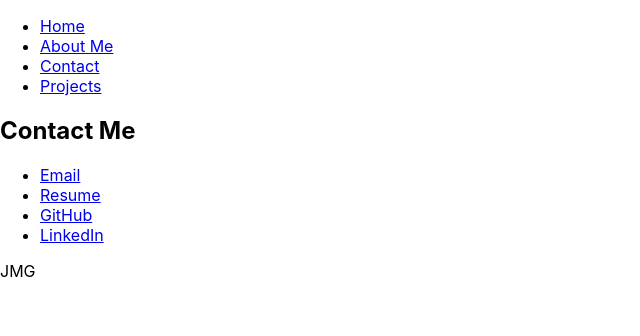
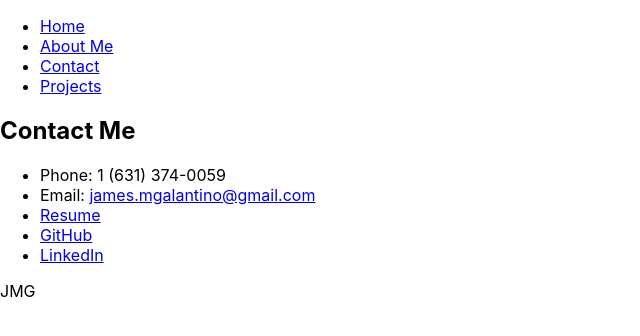
Before and after one commit to jimbopulos/my-portfolio-react, a React (Create React App) app: page /contact in a window 1280 px wide. Shown: the top 336 px of the page, without its empty margins (0-640 px from the left). Built offline with nearby package versions, Linux system fonts and the light colour scheme; the HTML template or start-up script is replaced by a standard one.

Commit message:
Updated components

```diff
--- a/src/components/Contact.js
+++ b/src/components/Contact.js
@@ -3,17 +3,23 @@ function Contact() {
     <div>
       <h2>Contact Me</h2>
       <ul>
+        <li>Phone: 1 (631) 374-0059</li>
         <li>
-          <a href='#'>Email</a>
+          Email:{' '}
+          <a href='mailto:james.mgalantino@gmail.com'>
+            james.mgalantino@gmail.com
+          </a>
         </li>
         <li>
-          <a href='#'>Resume</a>
+          <a href='documents/James-G-Resume-Mar2021.pdf'>Resume</a>
         </li>
         <li>
-          <a href='#'>GitHub</a>
+          <a href='https://github.com/jimbopulos'>GitHub</a>
         </li>
         <li>
-          <a href='#'>LinkedIn</a>
+          <a href='https://www.linkedin.com/in/james-galantino-0aab6a16a/'>
+            LinkedIn
+          </a>
         </li>
       </ul>
     </div>
--- a/src/components/MyProjects.js
+++ b/src/components/MyProjects.js
@@ -7,9 +7,9 @@ class MyProjects extends Component {
     projects,
   };
 
-  // activateURL = (e) => {
-  //   e.preventDefault();
-  //   e.target.value;
+  // handleClick = () => {
+  //   // console.log(props.url);
+  //   // window.open(project.url);
   // };
 
   render() {
@@ -25,7 +25,7 @@ class MyProjects extends Component {
               image={project.image}
               url={project.url}
               repo={project.repository}
-              activateURL={this.activateURL}
+              // handleClick={this.handleClick}
             />
           ))}
         </div>
--- a/src/components/Project.js
+++ b/src/components/Project.js
@@ -9,11 +9,15 @@ function Project(props) {
           <img
             src={props.image}
             alt={props.title}
-            onClick={() => props.activateURL()}
+            // onClick={() => props.handleClick()}
           />
         </div>
         <div className='info'>
           <ul>
+            <li>
+              Access deployed application URL here:{' '}
+              <a href={props.url}>{props.title}</a>
+            </li>
             <li>
               Access the {props.title} repository <a href={props.repo}>here</a>
             </li>
```
Also changed, not shown: 1 other file (tests, documents, lock files or other folders).
